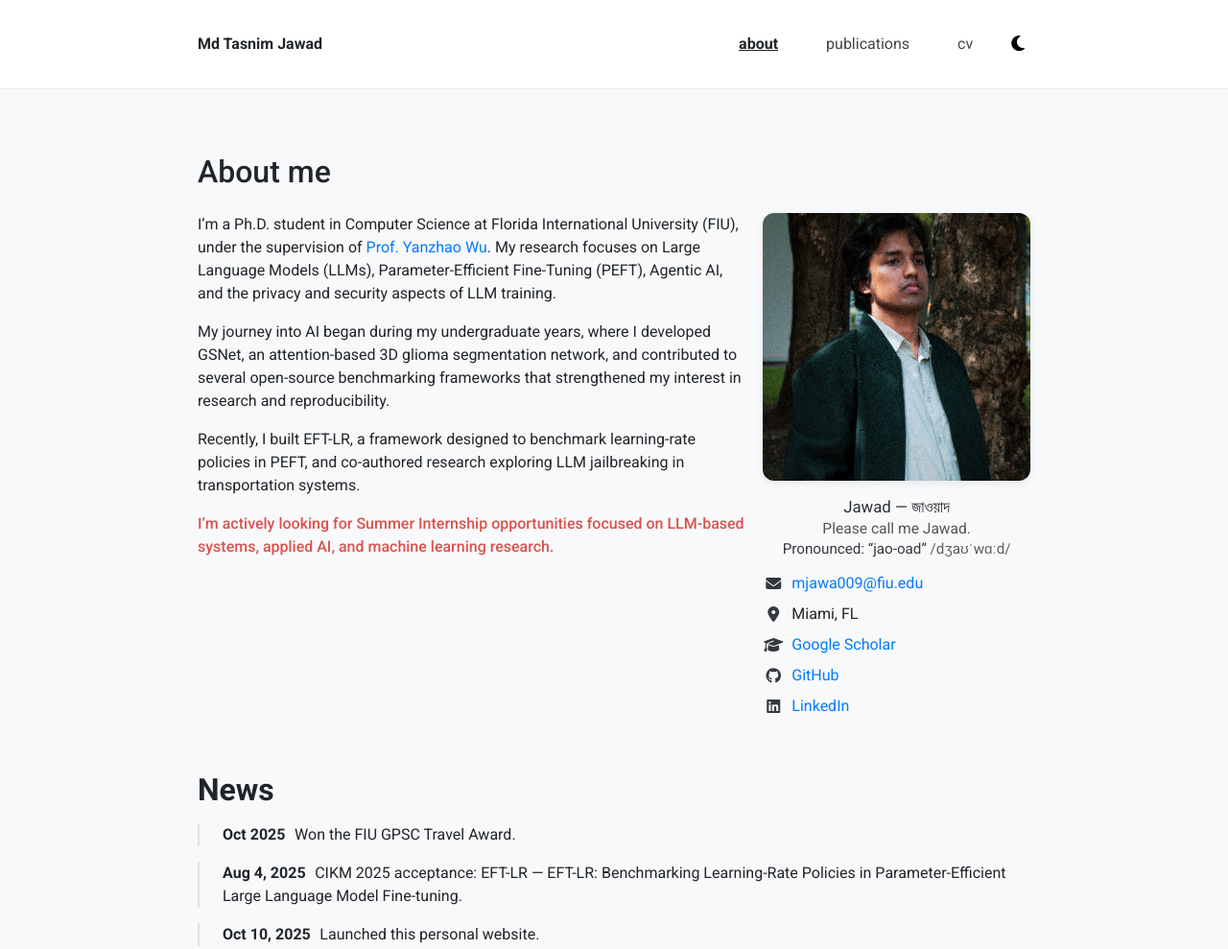
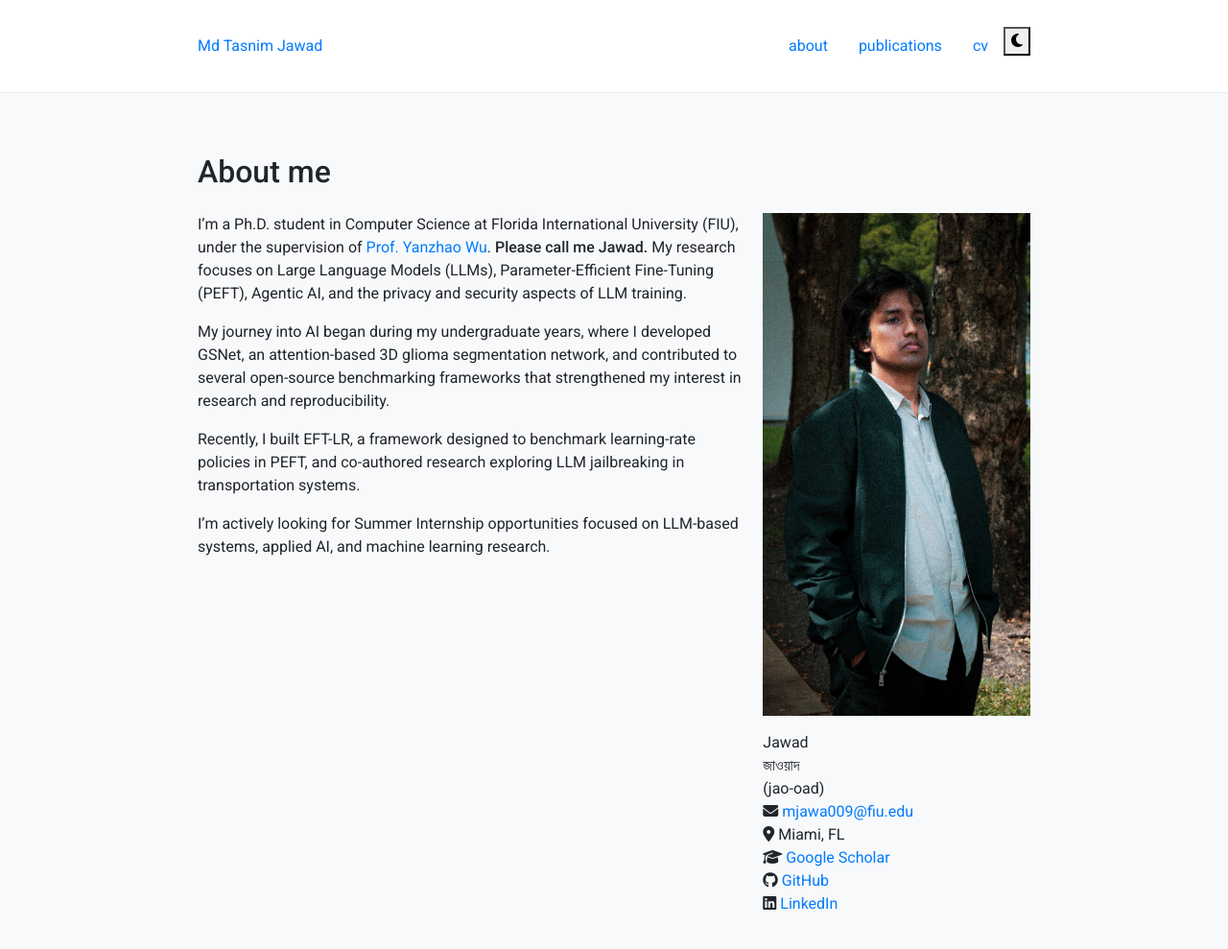
Before and after one commit to 006jawad/006jawad.github.io, a plain HTML site: page index.html in a window 1280 px wide. Shown: the top 989 px of the page at 96% size. Drawn offline with nearby package versions, Linux system fonts and the light colour scheme.

Commit message:
Update title and improve content structure

```diff
--- a/index.html
+++ b/index.html
@@ -3,7 +3,7 @@
   <head>
     <meta charset="UTF-8" />
     <meta name="viewport" content="width=device-width, initial-scale=1" />
-    <title>Academic Portfolio</title>
+    <title>Academic Portfolio — Jawad</title>
 
     <!-- Fonts & CSS -->
     <link href="https://fonts.googleapis.com/css2?family=Roboto:wght@300;400;500;700&family=Roboto+Slab:wght@400;500;700&display=swap" rel="stylesheet" />
@@ -12,68 +12,11 @@
 
     <!-- Font Awesome (icons) -->
     <link rel="stylesheet" href="https://cdnjs.cloudflare.com/ajax/libs/font-awesome/6.5.0/css/all.min.css"/>
-
-    <style>
-      /* --- Dark mode minimal rules --- */
-      body.dark-mode { background:#111; color:#eaeaea; }
-      .navbar { display:flex; justify-content:space-between; align-items:center; padding:10px 0; border-bottom:1px solid #e9ecef; }
-      body.dark-mode .navbar { background:#181818; border-bottom-color:#333; }
-      .navbar .brand { font-weight:700; text-decoration:none; color:inherit; }
-      .navbar .nav { list-style:none; margin:0; padding:0; display:flex; gap:18px; align-items:center; }
-      .navbar .nav a { text-decoration:none; color:inherit; opacity:0.85; }
-      .navbar .nav a.active { opacity:1; font-weight:600; text-decoration:underline; }
-      .navbar button#themeToggle { border:none; background:none; cursor:pointer; font-size:1.15rem; }
-
-      .timeline { padding-left:0; }
-      .timeline .timeline-item { margin:0 0 1rem 0; }
-      .timeline .timeline-date { font-weight:600; margin-right:.35rem; white-space:nowrap; }
-      .footer { color:#6c757d; }
-      body.dark-mode a { color:#9ec5ff; }
-
-      /* Highlight red line */
-      .highlight-red { color:#d9534f; font-weight:500; }
-
-      /* Profile image crop & sizing */
-      .avatar-crop {
-        width:100%;
-        aspect-ratio: 1/1;           /* modern browsers */
-        overflow:hidden;
-        border-radius:12px;
-        box-shadow:0 2px 8px rgba(0,0,0,.08);
-        background:#f5f5f5;
-        max-width:320px;              /* keep photo from dominating */
-        margin-left:auto; margin-right:auto;
-      }
-      .avatar-crop img {
-        width:100%;
-        height:100%;
-        object-fit:cover;            /* crops without distortion */
-        object-position:center 25%;  /* adjust focal point if needed */
-        display:block;
-      }
-      @supports not (aspect-ratio: 1/1) {
-        .avatar-crop { height:280px; }
-      }
-
-      /* Contact + name notes under photo */
-      .side-block { margin-top:12px; }
-      .contact-block .item { display:flex; align-items:center; margin-bottom:8px; }
-      .contact-block .item i { width:22px; text-align:center; margin-right:8px; opacity:0.9; }
-      .contact-block a { text-decoration:none; }
-      .name-note { margin-top:12px; line-height:1.4; text-align:center; }
-      .name-note .bilingual { font-size:1.05rem; opacity:0.95; }
-      .name-note .preferred { font-size:0.975rem; color:#555; }
-      body.dark-mode .name-note .preferred { color:#bbb; }
-      .pron { font-size:0.95rem; opacity:0.9; }
-
-      /* Optional: tighten paragraph width for readability */
-      .post .col-md-8 p { max-width:65ch; }
-    </style>
   </head>
   <body>
 
     <!-- Navigation bar -->
-    <nav class="navbar">
+    <nav class="navbar custom-navbar">
       <div class="container d-flex justify-content-between align-items-center">
         <a class="brand" href="index.html">Md Tasnim Jawad</a>
         <ul class="nav">
@@ -94,6 +37,7 @@
         <header class="post-header mb-4">
           <h1 class="post-title">About me</h1>
         </header>
+
         <div class="row">
           <!-- Right column (image + name note + contacts) -->
           <div class="col-md-4 order-md-2">
@@ -101,11 +45,11 @@
               <img src="assets/img/profile.png" alt="Profile picture"/>
             </figure>
 
-            <!-- Name + preferred call + pronunciation -->
+            <!-- Name block (English / Bangla / Pronunciation) -->
             <div class="side-block name-note">
-              <div class="bilingual">Jawad — <span lang="bn">জাওয়াদ</span></div>
-              <div class="preferred">Please call me Jawad.</div>
-              <div class="pron">Pronounced: “jao-oad” <span style="opacity:.8">/dʒaʊˈwɑːd/</span></div>
+              <div class="english-name">Jawad</div>
+              <div class="bilingual" lang="bn">জাওয়াদ</div>
+              <div class="pron">(jao-oad)</div>
             </div>
 
             <!-- Contact block -->
@@ -120,6 +64,7 @@
               </div>
               <div class="item">
                 <i class="fa-solid fa-graduation-cap"></i>
+                <!-- TODO: replace YOUR_ID -->
                 <a href="https://scholar.google.com/citations?user=YOUR_ID" target="_blank" rel="noopener">Google Scholar</a>
               </div>
               <div class="item">
@@ -135,19 +80,30 @@
 
           <!-- Left column (bio) -->
           <div class="col-md-8 order-md-1">
-            <p>I’m a Ph.D. student in Computer Science at Florida International University (FIU), under the supervision of <a href="https://yanzhaowu.me/" target="_blank" rel="noopener">Prof. Yanzhao Wu</a>. My research focuses on Large Language Models (LLMs), Parameter-Efficient Fine-Tuning (PEFT), Agentic AI, and the privacy and security aspects of LLM training.</p>
+            <p>
+              I’m a Ph.D. student in Computer Science at Florida International University (FIU), under the supervision of
+              <a href="https://yanzhaowu.me/" target="_blank" rel="noopener">Prof. Yanzhao Wu</a>.
+              <strong style="font-weight:500;">Please call me Jawad.</strong>
+              My research focuses on Large Language Models (LLMs), Parameter-Efficient Fine-Tuning (PEFT), Agentic AI, and the privacy and security aspects of LLM training.
+            </p>
 
-            <p>My journey into AI began during my undergraduate years, where I developed GSNet, an attention-based 3D glioma segmentation network, and contributed to several open-source benchmarking frameworks that strengthened my interest in research and reproducibility.</p>
+            <p>
+              My journey into AI began during my undergraduate years, where I developed GSNet, an attention-based 3D glioma segmentation network, and contributed to several open-source benchmarking frameworks that strengthened my interest in research and reproducibility.
+            </p>
 
-            <p>Recently, I built EFT-LR, a framework designed to benchmark learning-rate policies in PEFT, and co-authored research exploring LLM jailbreaking in transportation systems.</p>
+            <p>
+              Recently, I built EFT-LR, a framework designed to benchmark learning-rate policies in PEFT, and co-authored research exploring LLM jailbreaking in transportation systems.
+            </p>
 
-            <p class="highlight-red">I’m actively looking for Summer Internship opportunities focused on LLM-based systems, applied AI, and machine learning research.</p>
+            <p class="highlight-red">
+              I’m actively looking for Summer Internship opportunities focused on LLM-based systems, applied AI, and machine learning research.
+            </p>
           </div>
         </div>
       </section>
 
       <section id="news" class="my-5">
-        <h2 class="font-weight-bold mb-3">News</h2>
+        <h2 class="section-title">News</h2>
         <ul class="list-unstyled timeline">
           <li class="timeline-item"><span class="timeline-date">Oct 2025</span> Won the FIU GPSC Travel Award.</li>
           <li class="timeline-item"><span class="timeline-date">Aug 4, 2025</span> CIKM 2025 acceptance: EFT-LR — EFT-LR: Benchmarking Learning-Rate Policies in Parameter-Efficient Large Language Model Fine-tuning.</li>
@@ -186,5 +142,6 @@
         setIcon();
       });
     </script>
+
   </body>
 </html>
```
